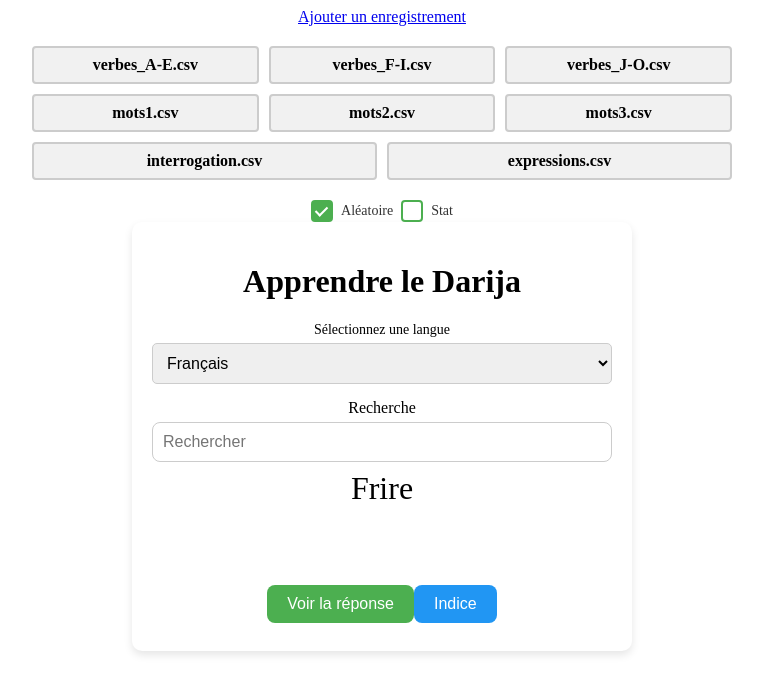
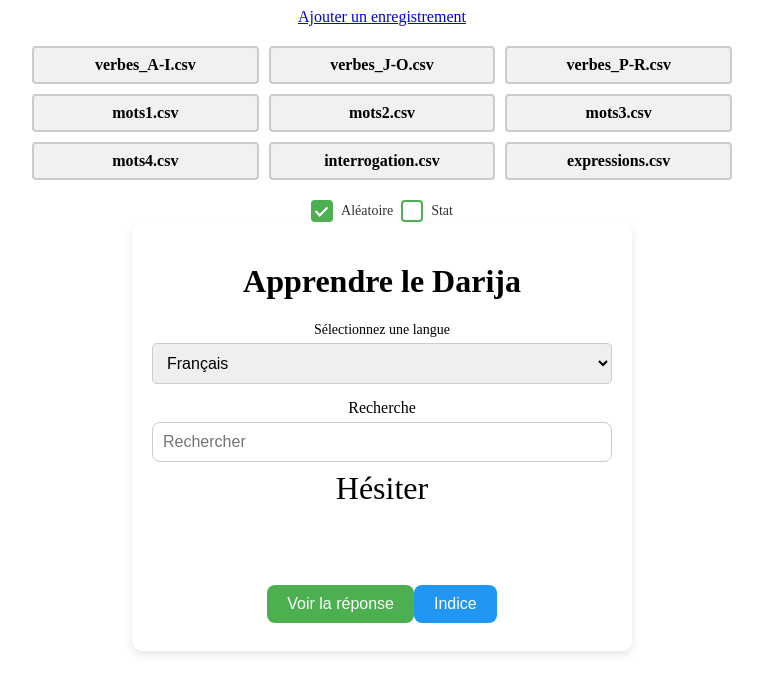
Before and after one commit to locfab/Traduction, a Nuxt app: page / in a window 1280 px wide. Shown: the top 694 px of the page, without its empty margins (258-1021 px from the left). Built offline with nearby package versions, Linux system fonts and the light colour scheme.

Commit message:
add word

```diff
--- a/pages/index.vue
+++ b/pages/index.vue
@@ -54,7 +54,7 @@ import CheckBox from "~/components/input/CheckBox.vue";
 
 const words = ref<Line[]>([]);
 const currentLanguage = ref<string>('fr');
-const files = ref<string[]>(["verbes_A-E.csv", "verbes_F-I.csv", "verbes_J-O.csv", "mots1.csv", "mots2.csv", "mots3.csv", "interrogation.csv", "expressions.csv"]);
+const files = ref<string[]>(["verbes_A-I.csv", "verbes_J-O.csv", "verbes_P-R.csv", "mots1.csv", "mots2.csv", "mots3.csv", "mots4.csv", "interrogation.csv", "expressions.csv"]);
 const selectedFiles = ref<string[]>([]); // Spread operator to copy the array
 const isRandom = ref<boolean>(true);
 const showIndex = ref<boolean>(false);
```
Also changed, not shown: public/mots4.csv (added), public/verbes_A-I.csv, public/verbes_F-I.csv (deleted), public/verbes_P-R.csv (added).
